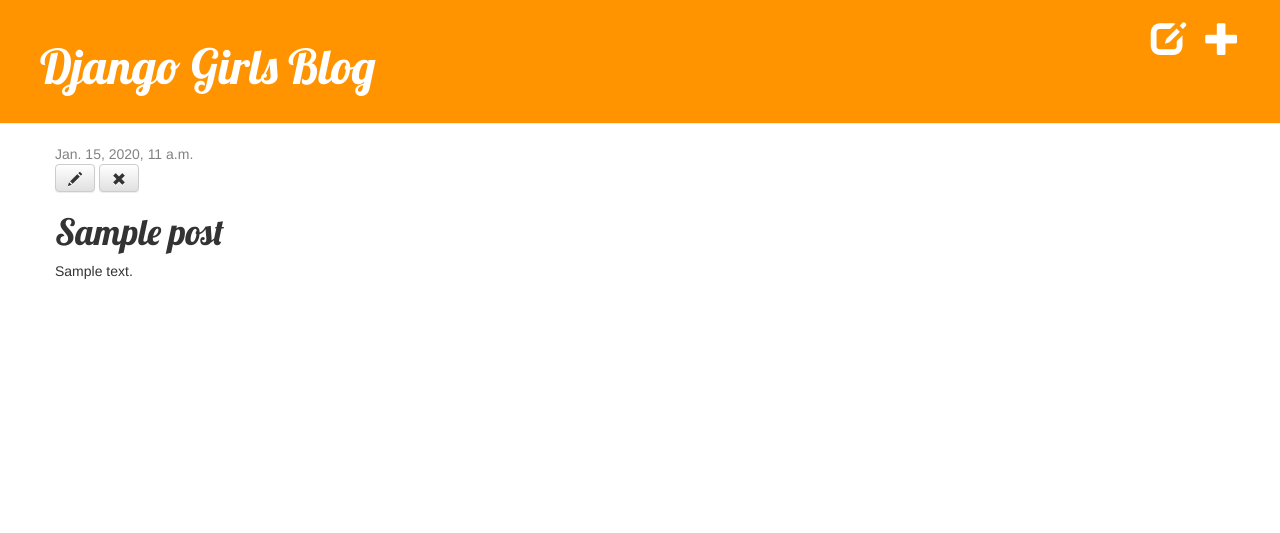
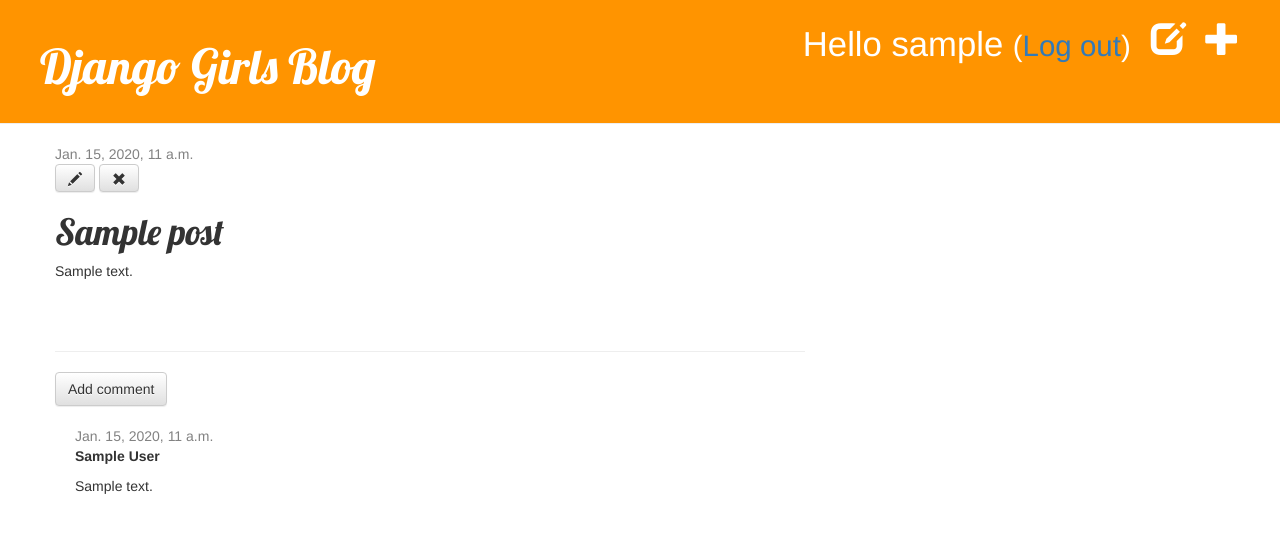
Before and after one commit to avast2008live/djg_tuto, a Django app: page /post/1/ in a window 1280 px wide. Shown: the top 533 px of the page. Run offline with Django 3.2, Linux system fonts and the light colour scheme; a user stored in the database is signed in; tables that the repository leaves empty hold one stand-in row (values such as "Sample post"); some libraries are stand-ins or nearby versions.

Commit message:
djg tuto - 7

```diff
--- a/blog/admin.py
+++ b/blog/admin.py
@@ -1,4 +1,5 @@
 from django.contrib import admin
-from .models import Post
+from .models import Post, Comment
 
 admin.site.register(Post)
+admin.site.register(Comment)
--- a/blog/models.py
+++ b/blog/models.py
@@ -14,3 +14,20 @@ class Post(models.Model):
 
     def __str__(self):
         return self.title
+
+    def approved_comments(self):
+        return self.comments.filter(approved_comment=True)
+
+class Comment(models.Model):
+    post = models.ForeignKey('blog.Post', related_name='comments')
+    author = models.CharField(max_length=200)
+    text = models.TextField()
+    created_date = models.DateTimeField(default=timezone.now)
+    approved_comment = models.BooleanField(default=False)
+
+    def approve(self):
+        self.approved_comment = True
+        self.save()
+
+    def __str__(self):
+        return self.text
--- a/blog/static/css/blog.css
+++ b/blog/static/css/blog.css
@@ -35,3 +35,6 @@ h1, h2, h3, h4 {
 .post h1 a, .post h1 a:visited {
     color: #000000;
 }
+.comment {
+margin: 20px 0px 20px 20px;
+}
--- a/blog/templates/blog/base.html
+++ b/blog/templates/blog/base.html
@@ -12,6 +12,9 @@
         {% if user.is_authenticated %}
             <a href="{% url 'post_new' %}" class="top-menu"><span class="glyphicon glyphicon-plus"></span></a>
             <a href="{% url 'post_draft_list' %}" class="top-menu"><span class="glyphicon glyphicon-edit"></span></a>
+            <p class="top-menu">Hello {{ user.username }} <small>(<a href="{% url 'logout'%}">Log out</a>)</small></p>
+        {% else %}
+            <a href="{% url 'login' %}" class="top-menu"><span class="glyphicon glyphicon-lock"></span></a>
         {% endif %}
         <h1><a href="/">Django Girls Blog</a></h1>
     </div>
--- a/blog/templates/blog/post_detail.html
+++ b/blog/templates/blog/post_detail.html
@@ -6,13 +6,36 @@
                 {{ post.published_date }}
             </div>
         {% else %}
-            <a class="btn btn-default" href="{% url 'post_publish' pk=post.pk %}">Publish</a>
+            {% if user.is_authenticated %}
+                <a class="btn btn-default" href="{% url 'post_publish' pk=post.pk %}">Publish</a>
+            {% endif %}
         {% endif %}
         {% if user.is_authenticated %}
             <a class="btn btn-default" href="{% url 'post_edit' pk=post.pk %}"><span class="glyphicon glyphicon-pencil"></span></a>
             <a class="btn btn-default" href="{% url 'post_remove' pk=post.pk %}"><span class="glyphicon glyphicon-remove"></span></a>
         {% endif %}
-        <h1>{{ post.title }}</h1>
-        <p>{{ post.text|linebreaksbr }}</p>
+        {% if post.published_date or user.is_authenticated %}
+            <h1>{{ post.title }}</h1>
+            <p>{{ post.text|linebreaksbr }}</p>
+        {% endif %}
     </div>
+    <hr>
+    <a class="btn btn-default" href="{% url 'add_comment_to_post' pk=post.pk %}">Add comment</a>
+    {% for comment in post.comments.all %}
+        {% if user.is_authenticated or comment.approved_comment %}
+        <div class="comment">
+            <div class="date">
+                {{ comment.created_date }}
+                {% if not comment.approved_comment %}
+                    <a class="btn btn-default" href="{% url 'comment_remove' pk=comment.pk %}"><span class="glyphicon glyphicon-remove"></span></a>
+                    <a class="btn btn-default" href="{% url 'comment_approve' pk=comment.pk %}"><span class="glyphicon glyphicon-ok"></span></a>
+                {% endif %}
+            </div>
+            <strong>{{ comment.author }}</strong>
+            <p>{{ comment.text|linebreaks }}</p>
+        </div>
+        {% endif %}
+    {% empty %}
+        <p>No comments here yet :(</p>
+    {% endfor %}
 {% endblock %}
--- a/blog/templates/blog/post_list.html
+++ b/blog/templates/blog/post_list.html
@@ -6,6 +6,7 @@
                 <p>published: {{ post.published_date }}</p>
             </div>
         <h1><a href="{% url 'post_detail' pk=post.pk %}">{{ post.title }}</a></h1>
+        <a href="{% url 'post_detail' pk=post.pk %}">Comments: {{ post.approved_comments.count }}</a>
         <p>{{ post.text|linebreaksbr }}</p>
         </div>
     {% endfor %}
--- a/blog/urls.py
+++ b/blog/urls.py
@@ -9,4 +9,7 @@ urlpatterns = [
     url(r'^drafts/$', views.post_draft_list, name='post_draft_list'),
     url(r'^post/(?P<pk>\d+)/publish/$', views.post_publish, name='post_publish'),
     url(r'^post/(?P<pk>\d+)/remove/$', views.post_remove, name='post_remove'),
+    url(r'^post/(?P<pk>\d+)/comment/$', views.add_comment_to_post, name='add_comment_to_post'),
+    url(r'^comment/(?P<pk>\d+)/approve/$', views.comment_approve, name='comment_approve'),
+    url(r'^comment/(?P<pk>\d+)/remove/$', views.comment_remove, name='comment_remove'),
 ]
--- a/blog/views.py
+++ b/blog/views.py
@@ -1,8 +1,9 @@
 from django.shortcuts import render, get_object_or_404
-from .models import Post
+from .models import Post, Comment
 from django.utils import timezone
-from .forms import PostForm
+from .forms import PostForm, CommentForm
 from django.shortcuts import redirect
+from django.contrib.auth.decorators import login_required
 
 def post_list(request):
     posts = Post.objects.filter(published_date__lte=timezone.now()).order_by('published_date')
@@ -12,6 +13,7 @@ def post_detail(request, pk):
     post = get_object_or_404(Post, pk=pk)
     return render(request, 'blog/post_detail.html', {'post': post})
 
+@login_required
 def post_new(request):
     if request.method == "POST":
         form = PostForm(request.POST)
@@ -25,6 +27,7 @@ def post_new(request):
         form = PostForm()
         return render(request, 'blog/post_edit.html', {'form': form})
 
+@login_required
 def post_edit(request, pk):
     post = get_object_or_404(Post, pk=pk)
     if request.method == "POST":
@@ -39,16 +42,45 @@ def post_edit(request, pk):
         form = PostForm(instance=post)
     return render(request, 'blog/post_edit.html', {'form': form})
 
+@login_required
 def post_draft_list(request):
     posts = Post.objects.filter(published_date__isnull=True).order_by('created_date')
     return render(request, 'blog/post_draft_list.html', {'posts': posts})
 
+@login_required
 def post_publish(request, pk):
     post = get_object_or_404(Post, pk=pk)
     post.publish()
     return redirect('post_detail', pk=pk)
 
+@login_required
 def post_remove(request, pk):
     post = get_object_or_404(Post, pk=pk)
     post.delete()
     return redirect('post_list')
+
+def add_comment_to_post(request, pk):
+    post = get_object_or_404(Post, pk=pk)
+    if request.method == "POST":
+        form = CommentForm(request.POST)
+        if form.is_valid():
+            comment = form.save(commit=False)
+            comment.post = post
+            comment.save()
+            return redirect('post_detail', pk=post.pk)
+    else:
+        form = CommentForm()
+    return render(request, 'blog/add_comment_to_post.html', {'form': form})
+
+@login_required
+def comment_approve(request, pk):
+    comment = get_object_or_404(Comment, pk=pk)
+    comment.approve()
+    return redirect('post_detail', pk=comment.post.pk)
+
+@login_required
+def comment_remove(request, pk):
+    comment = get_object_or_404(Comment, pk=pk)
+    post_pk = comment.post.pk
+    comment.delete()
+    return redirect('post_detail', pk=post_pk)
--- a/mysite/settings.py
+++ b/mysite/settings.py
@@ -120,3 +120,4 @@ USE_TZ = True
 
 STATIC_URL = '/static/'
 STATIC_ROOT = os.path.join(BASE_DIR, 'static')
+LOGIN_REDIRECT_URL = '/'
--- a/mysite/urls.py
+++ b/mysite/urls.py
@@ -15,8 +15,11 @@ Including another URLconf
 """
 from django.conf.urls import url, include
 from django.contrib import admin
+from django.contrib.auth import views
 
 urlpatterns = [
     url(r'^admin/', admin.site.urls),
+    url(r'^accounts/login/$', views.login, name='login'),
+    url(r'^accounts/logout/$', views.logout, name='logout', kwargs={'next_page': '/'}),
     url(r'', include('blog.urls')),
 ]
```
Also changed, not shown: blog/forms.py (+6 -1 lines), blog/templates/blog/add_comment_to_post.html (added, +9 -0 lines), blog/templates/registration/login.html (added, +21 -0 lines), blog/migrations/0002_comment.py (added).
